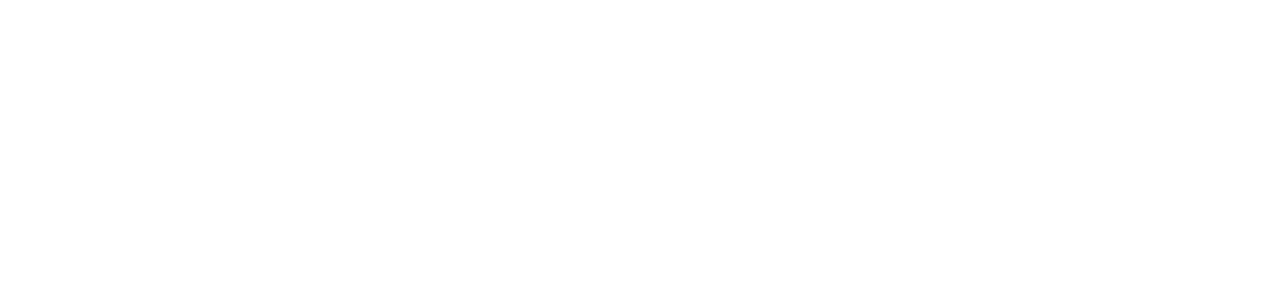
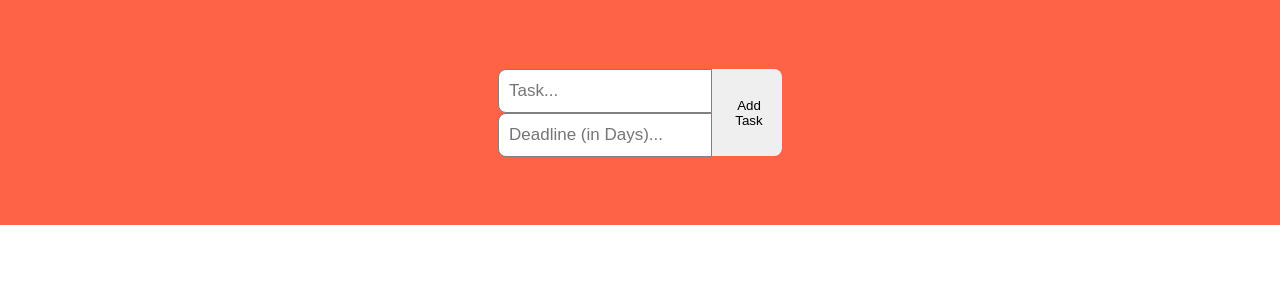
Before and after one commit to RostykZhuk/TypeScript, a React (Create React App) app in the folder todo-list-react/: page / in a window 1280 px wide. Shown: the top 300 px of the page. Built offline with nearby package versions, Linux system fonts and the light colour scheme.

Commit message:
setting up useState in Typescript

```diff
--- a/todo-list-react/src/App.css
+++ b/todo-list-react/src/App.css
@@ -1,38 +1,95 @@
 .App {
-  text-align: center;
+  display: flex;
+  align-items: center;
+  flex-direction: column;
+  width: 100vw;
+  height: 100vh;
+  font-family: Arial, Helvetica, sans-serif;
 }
 
-.App-logo {
-  height: 40vmin;
-  pointer-events: none;
+body {
+  margin: 0%;
+  padding: 0%;
 }
 
-@media (prefers-reduced-motion: no-preference) {
-  .App-logo {
-    animation: App-logo-spin infinite 20s linear;
-  }
+.header {
+  flex: 30%;
+  background-color: tomato;
+  width: 100%;
+  display: flex;
+  justify-content: center;
+  align-items: center;
 }
 
-.App-header {
-  background-color: #282c34;
-  min-height: 100vh;
+.header .inputContainer {
   display: flex;
   flex-direction: column;
-  align-items: center;
-  justify-content: center;
-  font-size: calc(10px + 2vmin);
-  color: white;
 }
 
-.App-link {
-  color: #61dafb;
+.header input {
+  width: 200px;
+  height: 40px;
+  border: none;
+  border-bottom-left-radius: 8px;
+  border-top-left-radius: 8px;
+  padding-left: 10px;
+  font-size: 17px;
+  border: 1px solid grey;
 }
 
-@keyframes App-logo-spin {
-  from {
-    transform: rotate(0deg);
-  }
-  to {
-    transform: rotate(360deg);
-  }
+.header button {
+  width: 70px;
+  height: 87px;
+  border: none;
+  border-bottom-right-radius: 8px;
+  border-top-right-radius: 8px;
+  padding-left: 10px;
+  cursor: pointer;
 }
+
+.todoList {
+  flex: 70%;
+  width: 100%;
+  display: flex;
+  align-items: center;
+  padding-top: 50px;
+  flex-direction: column;
+}
+
+.task {
+  width: 500px;
+  height: 50px;
+  display: flex;
+  color: white;
+  margin: 15px;
+}
+
+.task .content {
+  flex: 80%;
+  height: 100%;
+  display: flex;
+  justify-content: center;
+  align-items: center;
+}
+
+.task .content span {
+  display: grid;
+  place-items: center;
+  border: 1px solid white;
+  width: 100%;
+  height: 100%;
+  font-size: 18px;
+  border-right: none;
+  background-color: tomato;
+}
+
+.task button {
+  flex: 20%;
+  height: 100%;
+  border: none;
+  background-color: lightseagreen;
+  border-top-right-radius: 8px;
+  border-bottom-right-radius: 8px;
+  color: white;
+  cursor: pointer;
+}
--- a/todo-list-react/src/App.tsx
+++ b/todo-list-react/src/App.tsx
@@ -1,8 +1,22 @@
-import React from 'react';
+import React, { FC, useState } from 'react';
 import './App.css';
 
-function App() {
-  return <div className='App'></div>;
-}
+const App: FC = () => {
+  const [task, setTask] = useState<string>('');
+  const [deadline, setDeadline] = useState<number>(0);
+  const [todo, setTodoList] = useState([]);
+  return (
+    <div className='App'>
+      <div className='header'>
+        <div className='inputContainer'>
+          <input type='text' placeholder='Task...' />
+          <input type='number' placeholder='Deadline (in Days)...' />
+        </div>
+        <button>Add Task</button>
+      </div>
+      <div className='todoList'></div>
+    </div>
+  );
+};
 
 export default App;
```
